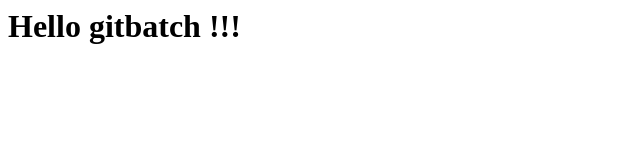
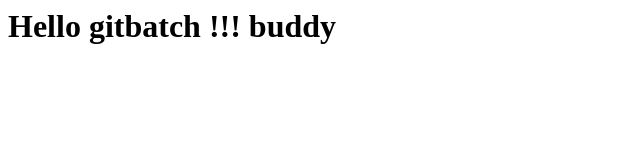
Before and after one commit to Tharanisirri/git, a plain HTML site: page index.html in a window 1280 px wide. Shown: the whole page, without its empty margins (0-640 px from the left). Drawn offline with Linux system fonts and the light colour scheme.

Commit message:
second commit

```diff
--- a/index.html
+++ b/index.html
@@ -1,3 +1,4 @@
 <h1>
     Hello gitbatch !!!
+    buddy
 </h1>
```
